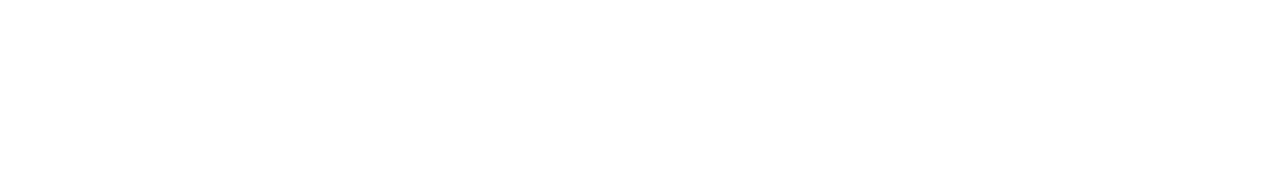
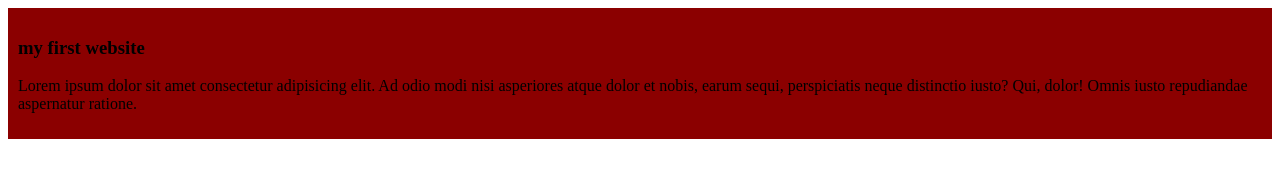
Before and after one commit to ittehadSiddiquee/my-simple-website, a plain HTML site: page index.html in a window 1280 px wide. Drawn offline with Linux system fonts and the light colour scheme.

Commit message:
added the blog the first blog

```diff
--- a/index.html
+++ b/index.html
@@ -4,8 +4,12 @@
     <meta charset="UTF-8">
     <meta name="viewport" content="width=device-width, initial-scale=1.0">
     <title>My simple website </title>
+    <link rel="stylesheet" href="styles/blog.css"
 </head>
 <body>
-
+    <div>
+        <h3> my first website</h3>
+        <p>Lorem ipsum dolor sit amet consectetur adipisicing elit. Ad odio modi nisi asperiores atque dolor et nobis, earum sequi, perspiciatis neque distinctio iusto? Qui, dolor! Omnis iusto repudiandae aspernatur ratione.</p>
+    </div>
 </body>
 </html>
--- /dev/null
+++ b/styles/blog.css
@@ -0,0 +1,4 @@
+div{
+    background-color: darkred;
+    padding: 10px;
+}
```
Also changed, not shown: styles/blog.html (deleted).
